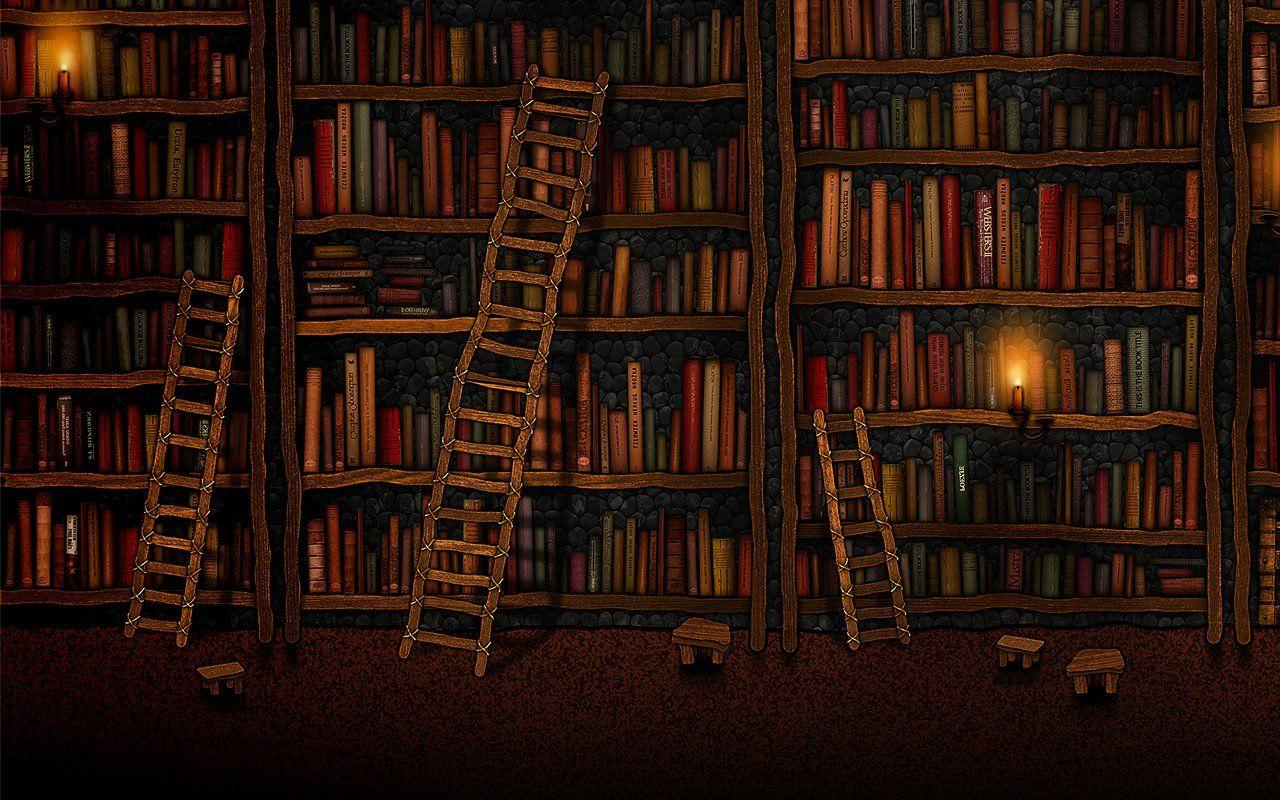
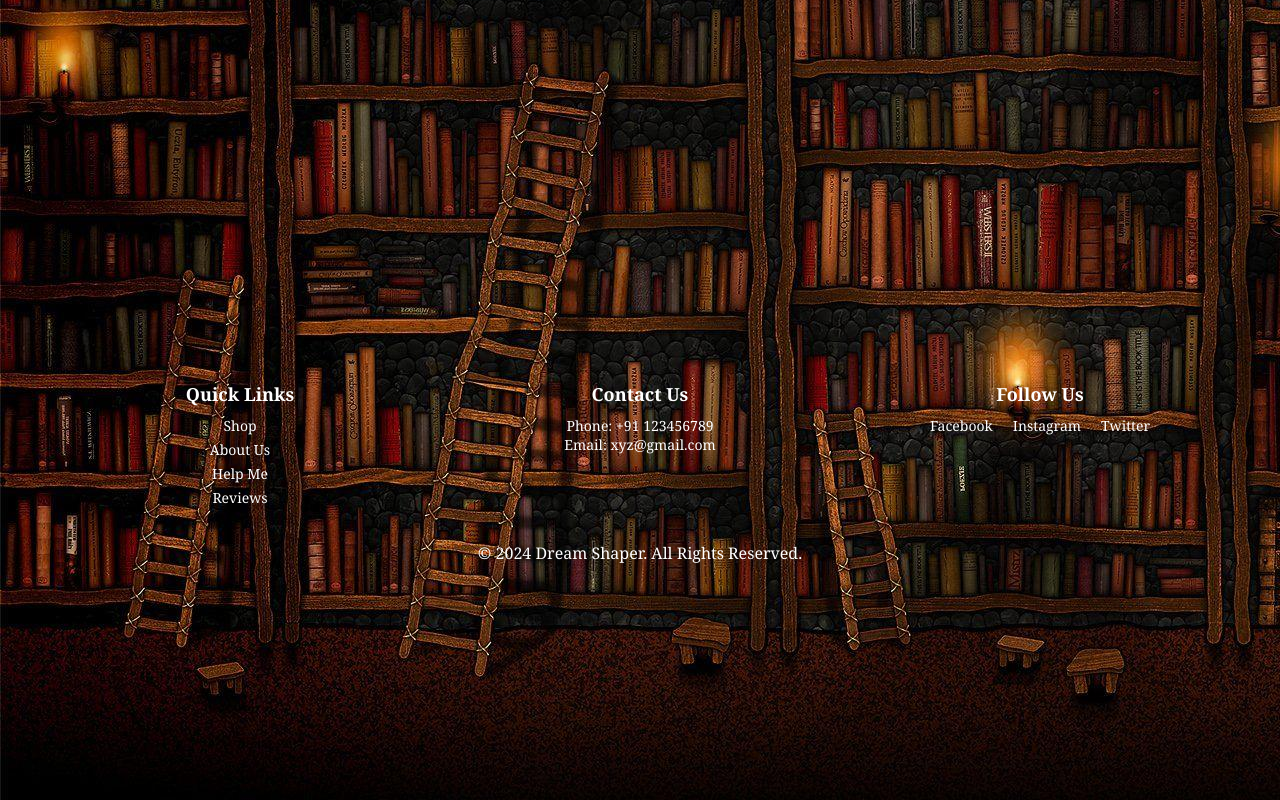
Before and after one commit to aashisarbhai/Dream-Shaper, a React (Create React App) app: page /login in a window 1280 px wide. Shown: the part 537-1337 px from the top of the page. Built offline with nearby package versions, Linux system fonts and the light colour scheme.

Commit message:
Footer added

```diff
--- a/src/App.js
+++ b/src/App.js
@@ -8,6 +8,9 @@ import Cart from './components/Cart';
 import LoginSignup from './components/LoginSignup';
 import Hero from './components/Hero/Hero';
 import About from './pages/About';
+import Footer from './Context/Footer/Footer';
+import './index.css'
+
 function App() {
   return (
     <div>
@@ -28,6 +31,7 @@ function App() {
 
      <Hero/>
      </BrowserRouter>
+     <Footer/>
     </div>
   );
 }
--- /dev/null
+++ b/src/Context/Footer/Footer.css
@@ -0,0 +1,55 @@
+.footer {
+    background-color: #333;
+    color: #fff;
+    text-align: center;
+    padding: 20px 0;
+  }
+
+  .footer-container {
+    max-width: 1200px;
+    margin: 0 auto;
+    padding: 0 20px;
+    display: flex;
+    justify-content: space-around;
+    flex-wrap: wrap;
+  }
+
+  .footer-section {
+    flex: 1;
+    min-width: 200px;
+    margin: 10px;
+  }
+
+  .footer-section h2 {
+    font-size: 18px;
+    margin-bottom: 10px;
+  }
+
+  .footer-section p, .footer-section ul, .footer-section .social-links {
+    font-size: 14px;
+    margin: 0;
+  }
+
+  .footer-section ul {
+    list-style: none;
+    padding: 0;
+  }
+
+  .footer-section ul li {
+    margin: 5px 0;
+  }
+
+  .footer-section ul li a {
+    color: #fff;
+    text-decoration: none;
+  }
+
+  .footer-section .social-links a {
+    margin: 0 10px;
+    color: #fff;
+    text-decoration: none;
+  }
+
+  .footer-bottom {
+    margin-top: 20px;
+  }
--- /dev/null
+++ b/src/Context/Footer/Footer.jsx
@@ -0,0 +1,38 @@
+import React , {useState} from 'react';
+import './Footer.css';
+
+const Footer = () => {
+  return (
+    <footer className="footer">
+      <div className="footer-container">
+        <div className="footer-section">
+          <h2>Quick Links</h2>
+          <ul>
+            <li><a href="/Shop">Shop</a></li>
+            <li><a href="/about">About Us</a></li>
+            <li><a href="/help">Help Me</a></li>
+            <li><a href="/reviews">Reviews</a></li>
+          </ul>
+        </div>
+        <div className="footer-section">
+          <h2>Contact Us</h2>
+          <p>Phone: +91 123456789</p>
+          <p>Email: xyz@gmail.com</p>
+        </div>
+        <div className="footer-section">
+          <h2>Follow Us</h2>
+          <div className="social-links">
+            <a href="facebook" target="_blank" rel="noopener noreferrer">Facebook</a>
+            <a href="instagram" target="_blank" rel="noopener noreferrer">Instagram</a>
+            <a href="twitter" target="_blank" rel="noopener noreferrer">Twitter</a>
+          </div>
+        </div>
+      </div>
+      <div className="footer-bottom">
+        <p>&copy; 2024 Dream Shaper. All Rights Reserved.</p>
+      </div>
+    </footer>
+  );
+};
+
+export default Footer;
--- a/src/index.js
+++ b/src/index.js
@@ -11,6 +11,7 @@ root.render(
   </React.StrictMode>
 );
 
+
 // If you want to start measuring performance in your app, pass a function
 // to log results (for example: reportWebVitals(console.log))
 // or send to an analytics endpoint. Learn more: https://bit.ly/CRA-vitals
```
